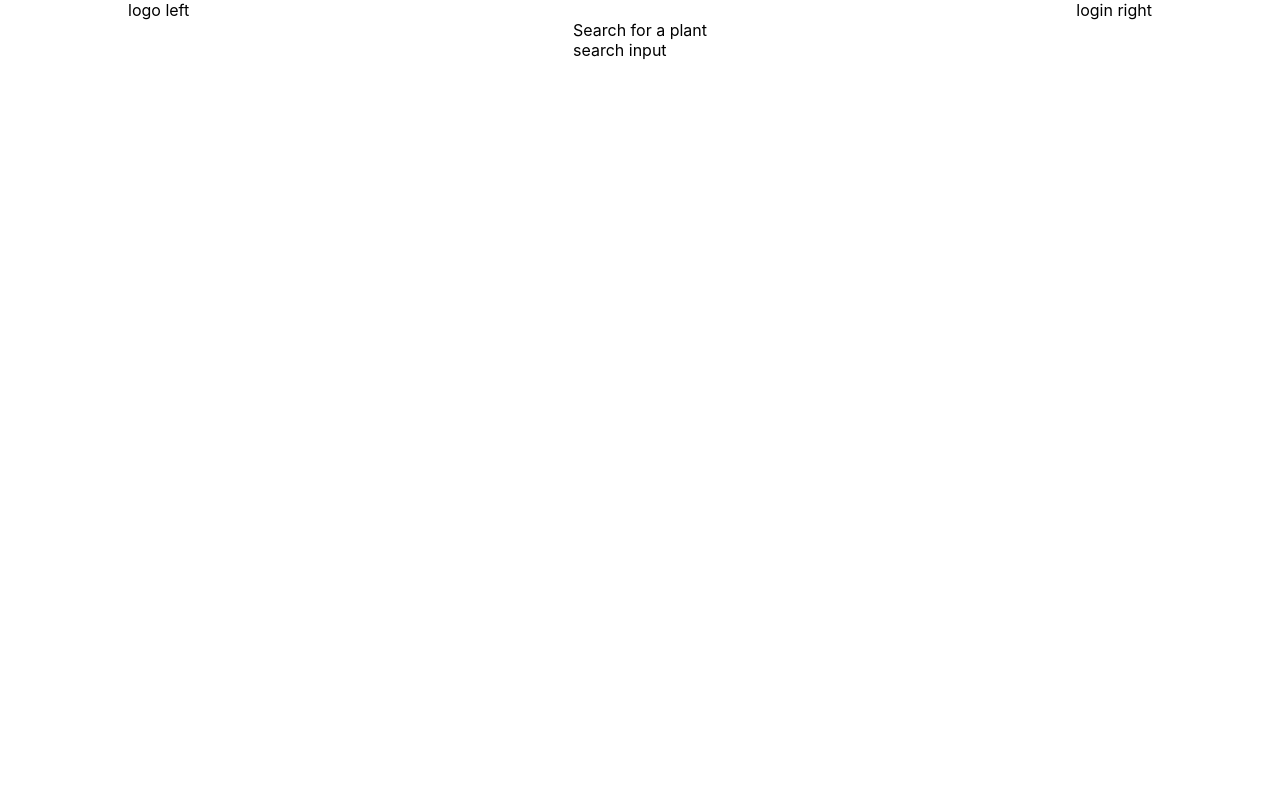
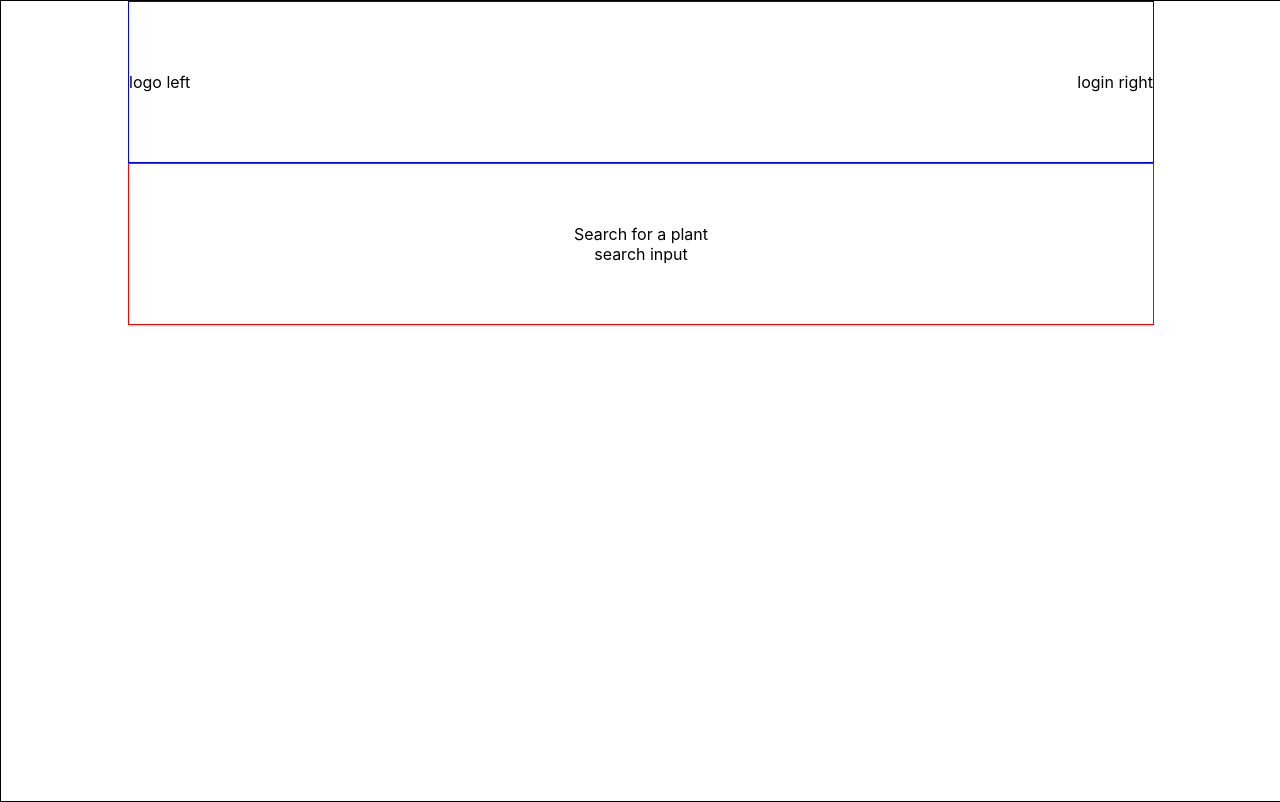
Before and after one commit to js4484/plant-info, a React (Create React App) app: page / in a window 1280 px wide. Built offline with nearby package versions, Linux system fonts and the light colour scheme.

Commit message:
Splash structure

```diff
--- a/src/App.css
+++ b/src/App.css
@@ -3,8 +3,9 @@
   flex-direction: column;
   align-items: center;
   align-content: center;
-  width: 100%;
-  height: 100%;
+  width: 100vw;
+  height: 100vh;
+  border: 1px solid black;
 }
 
 .NavBar {
@@ -15,14 +16,19 @@
   display: flex;
   flex-direction: row;
   justify-content: space-between;
+  border: 1px solid blue;
+  align-items: center;
 
 }
 
 .MainApp {
-  height: 80%;
-  /* width: 100%; */
+  height: 20%;
+  width: 80%;
   display: flex;
   flex-direction: column;
+  border: 1px solid red;
+  justify-content: center;
+  align-items: center;
 
 }
 
```
